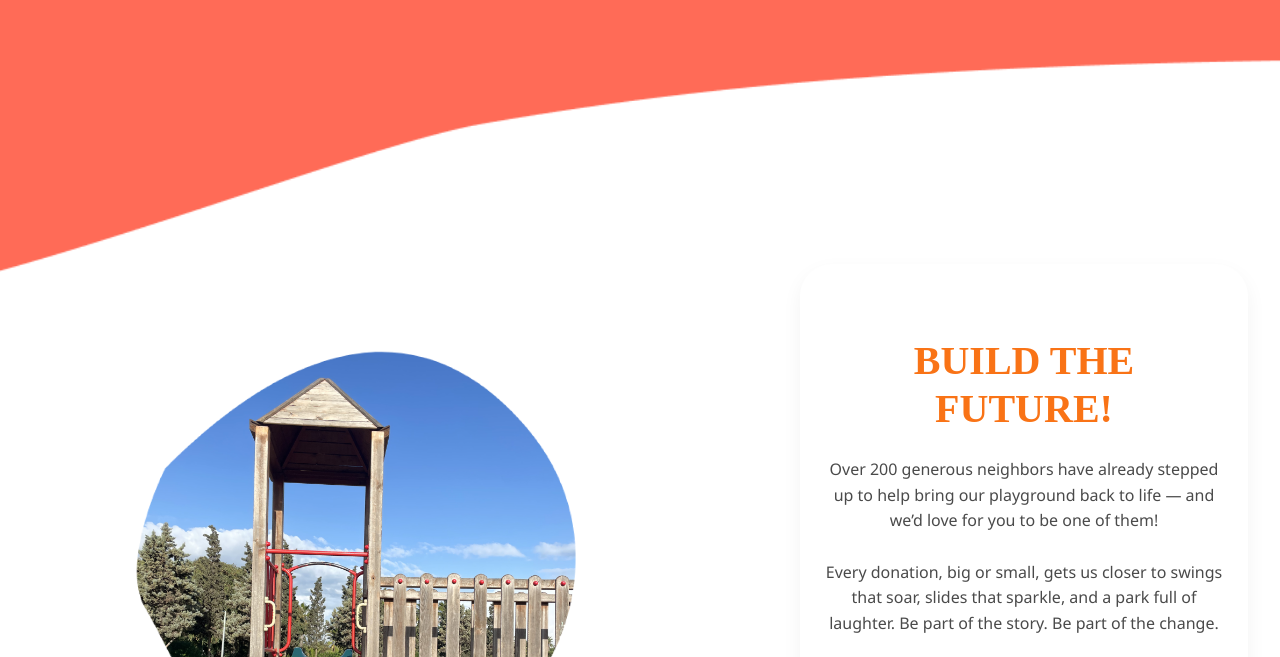
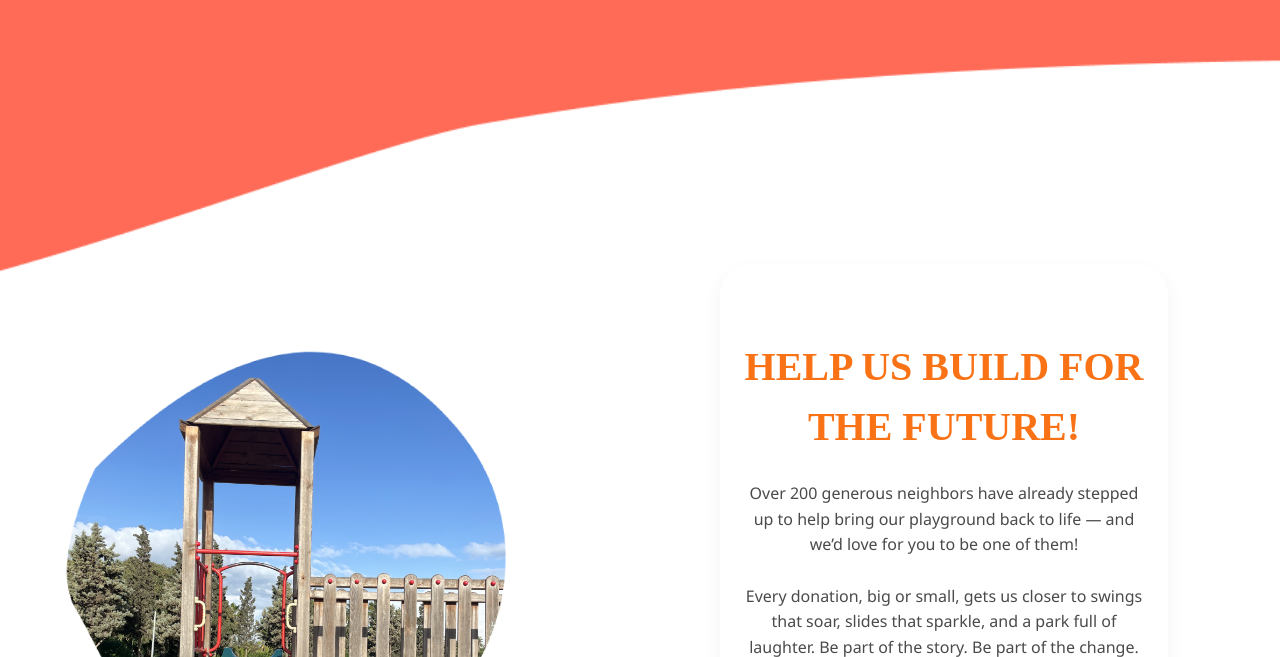
Before and after one commit to jitterygiraffe/laab, a React (Create React App) app in the folder laab/: page / in a window 1280 px wide. Shown: the part 3468-4125 px from the top of the page. Built offline with nearby package versions, Linux system fonts and the light colour scheme; a web font is replaced by a local one.

Commit message:
adjusted layout to fit on desktop without spilling out of viewport

```diff
--- a/laab/src/accordion.css
+++ b/laab/src/accordion.css
@@ -13,7 +13,6 @@
 }
 
 .accordion-title {
-  font-size: 2rem;
   margin-bottom: 1.5rem;
   text-align: center;
    font-family: 'Boldonse';
--- a/laab/src/change.css
+++ b/laab/src/change.css
@@ -1,7 +1,7 @@
 .cta-card {
   position: absolute;
   top: 3700px;
-  left: 800px;
+  left: 720px;
   background-color: #fff;
   border-radius: 2rem;
   padding: 2.5rem 1.5rem;
@@ -13,12 +13,14 @@
 }
 
 .cta-title {
-  color: #f97316; /* bright orange */
+  color: #f97316;
   font-family: 'Boldonse';
   font-size: 40px;
-  line-height: 1.2;
+  line-height: 1.5;
   margin-bottom: 1.5rem;
   text-transform: uppercase;
+  font-weight: 600;
+  width: 400px;
 }
 
 .cta-text {
@@ -51,7 +53,7 @@
     height: auto;
     position: absolute;
     top: 3700px;
-    left: 100px;
+    left: 30px;
 }
 
 
@@ -60,7 +62,7 @@
     height: auto;
     position: absolute;
     top: 4000px;
-    left: 450px;
+    left: 400px;
     z-index: -10000;
 }
 
@@ -68,7 +70,7 @@
      width: 200px;
     height: auto;
     position: absolute;
-    top: 3800px;
-    left: 1350px;
+    top: 4300px;
+    left: 1050px;
     z-index: 10000;
 }
--- a/laab/src/change.js
+++ b/laab/src/change.js
@@ -23,7 +23,7 @@ const Change = () => {
         </div>
 
     <section className="cta-card">
-      <h2 className="cta-title">Build the future!</h2>
+      <h2 className="cta-title">Help us build for the future!</h2>
       <p className="cta-text">
         Over 200 generous neighbors have already stepped up to help bring our playground back to life — and we’d love for you to be one of them!
         <br /><br />
--- a/laab/src/faqs.css
+++ b/laab/src/faqs.css
@@ -9,7 +9,7 @@ height: 1580px;
 .faqsAnim {
     position: absolute;
     top: 2650px;
-    left: 800px;
+    left: 730px;
     width: 500px;
     height: 500px;
     z-index: 10000;
--- a/laab/src/features.css
+++ b/laab/src/features.css
@@ -5,7 +5,7 @@
   margin-left: 150px;
   justify-content: center;
   align-items: flex-start;
-  gap: 15rem;
+  gap: 10rem;
   padding: 3rem 2rem;
   background: white;
   flex-wrap: wrap;
--- a/laab/src/index.css
+++ b/laab/src/index.css
@@ -239,7 +239,7 @@ left: 1050px;
   width: 500px;
 height: auto;
 top: 710px;
-left: 1100px;
+left: 1000px;
 margin-left: -80px;
 }
 
--- a/laab/src/ourStoryCard.css
+++ b/laab/src/ourStoryCard.css
@@ -1,7 +1,7 @@
 #our-story-card {
     position: absolute;
     top: 900px;
-    left: 800px;
+    left: 650px;
   width: 500px;
   margin: 2rem auto;
   background-color: #fff;
```
